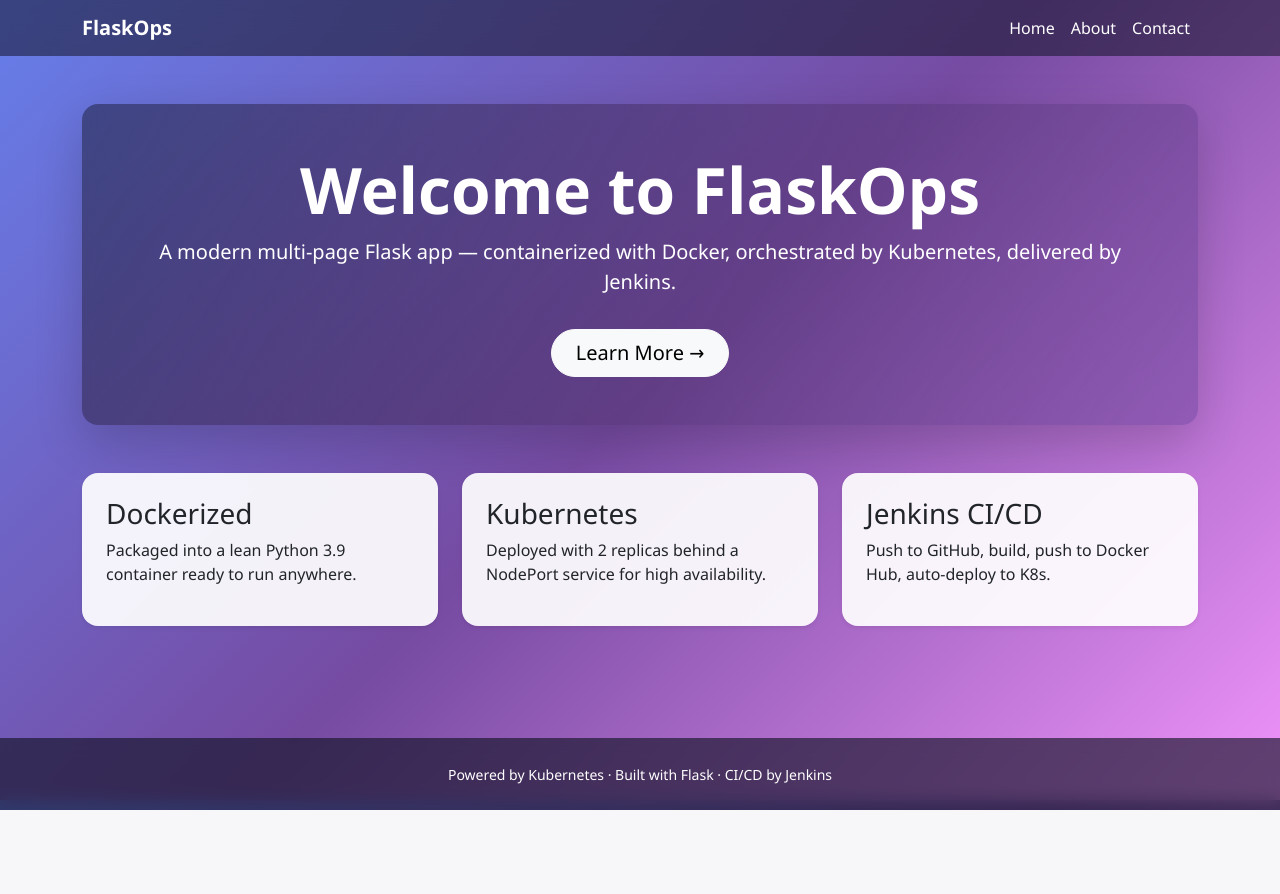
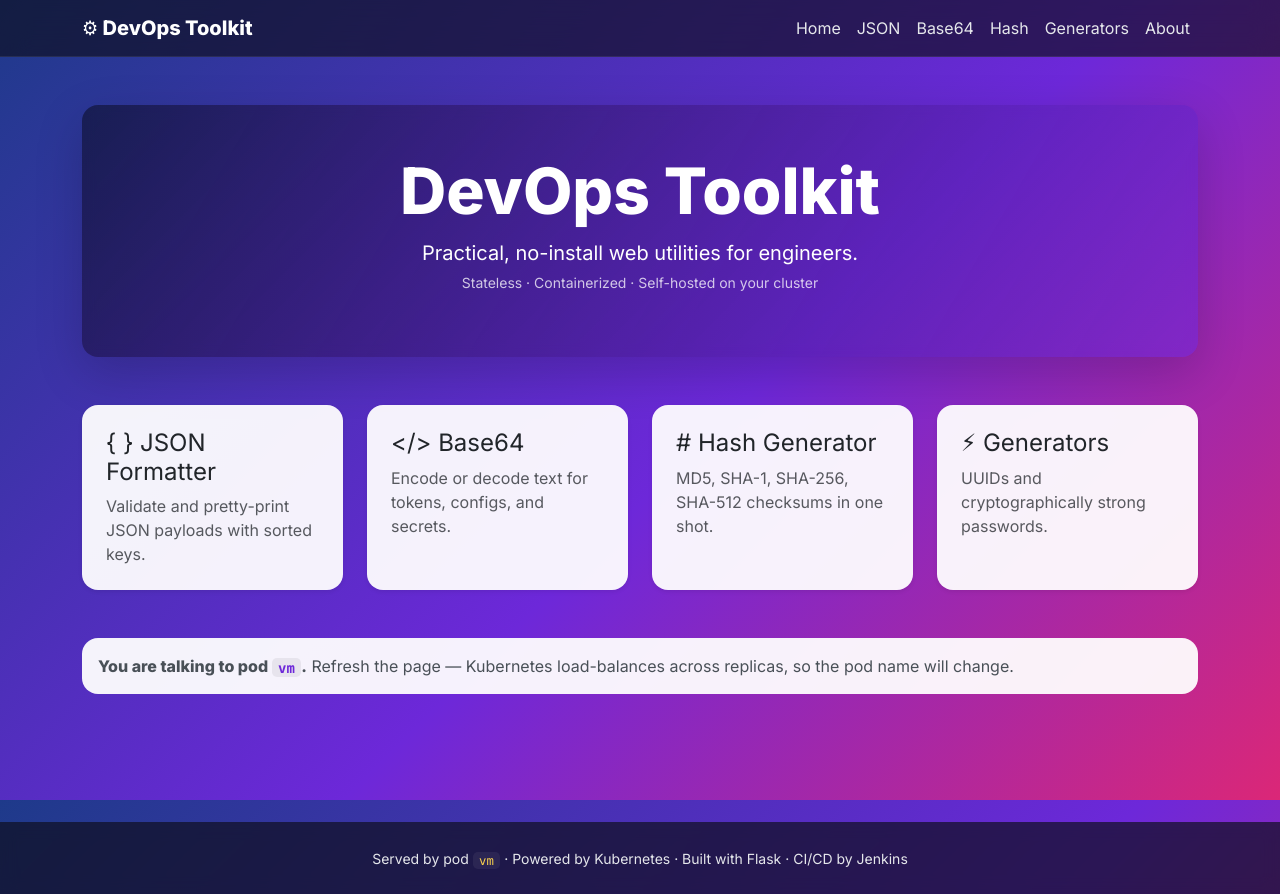
Before and after one commit to naveenkm21/pbl-7-cicd, a Flask app: page / in a window 1280 px wide. Before the commit the page ends 810 px from the top, so only its background shows below. Run offline with Flask 3, Linux system fonts and the light colour scheme.

Commit message:
Rebuild as DevOps Toolkit (JSON, Base64, Hash, UUID, Password)

```diff
--- a/app.py
+++ b/app.py
@@ -1,26 +1,105 @@
+import base64
+import hashlib
+import json
+import secrets
+import string
+import socket
+import uuid
 from flask import Flask, render_template, request
 
 app = Flask(__name__)
+
+POD_NAME = socket.gethostname()
+
+
+@app.context_processor
+def inject_pod():
+    return {"pod_name": POD_NAME}
+
 
 @app.route("/")
 def home():
     return render_template("home.html", title="Home")
 
+
+@app.route("/json", methods=["GET", "POST"])
+def json_tool():
+    formatted = error = None
+    raw = ""
+    if request.method == "POST":
+        raw = request.form.get("payload", "")
+        try:
+            parsed = json.loads(raw)
+            formatted = json.dumps(parsed, indent=2, sort_keys=True)
+        except json.JSONDecodeError as e:
+            error = f"Invalid JSON: {e}"
+    return render_template("json_tool.html", title="JSON Formatter",
+                           formatted=formatted, error=error, raw=raw)
+
+
+@app.route("/base64", methods=["GET", "POST"])
+def base64_tool():
+    output = error = None
+    raw = ""
+    mode = "encode"
+    if request.method == "POST":
+        raw = request.form.get("payload", "")
+        mode = request.form.get("mode", "encode")
+        try:
+            if mode == "encode":
+                output = base64.b64encode(raw.encode("utf-8")).decode("ascii")
+            else:
+                output = base64.b64decode(raw.encode("ascii")).decode("utf-8")
+        except Exception as e:
+            error = f"Failed to {mode}: {e}"
+    return render_template("base64_tool.html", title="Base64 Tool",
+                           output=output, error=error, raw=raw, mode=mode)
+
+
+@app.route("/hash", methods=["GET", "POST"])
+def hash_tool():
+    results = None
+    raw = ""
+    if request.method == "POST":
+        raw = request.form.get("payload", "")
+        data = raw.encode("utf-8")
+        results = {
+            "MD5": hashlib.md5(data).hexdigest(),
+            "SHA-1": hashlib.sha1(data).hexdigest(),
+            "SHA-256": hashlib.sha256(data).hexdigest(),
+            "SHA-512": hashlib.sha512(data).hexdigest(),
+        }
+    return render_template("hash_tool.html", title="Hash Generator",
+                           results=results, raw=raw)
+
+
+@app.route("/generators", methods=["GET", "POST"])
+def generators():
+    uuids = []
+    password = None
+    length = 16
+    if request.method == "POST":
+        action = request.form.get("action")
+        if action == "uuid":
+            count = max(1, min(int(request.form.get("count", 5)), 50))
+            uuids = [str(uuid.uuid4()) for _ in range(count)]
+        elif action == "password":
+            length = max(8, min(int(request.form.get("length", 16)), 64))
+            alphabet = string.ascii_letters + string.digits + "!@#$%^&*()-_=+"
+            password = "".join(secrets.choice(alphabet) for _ in range(length))
+    return render_template("generators.html", title="Generators",
+                           uuids=uuids, password=password, length=length)
+
+
 @app.route("/about")
 def about():
     return render_template("about.html", title="About")
 
-@app.route("/contact", methods=["GET", "POST"])
-def contact():
-    message = None
-    if request.method == "POST":
-        name = request.form.get("name", "Friend")
-        message = f"Thanks, {name}! Your message has been received."
-    return render_template("contact.html", title="Contact", message=message)
 
 @app.route("/health")
 def health():
-    return {"status": "ok"}, 200
+    return {"status": "ok", "pod": POD_NAME}, 200
+
 
 if __name__ == "__main__":
     app.run(host="0.0.0.0", port=5000)
--- a/static/css/style.css
+++ b/static/css/style.css
@@ -1,53 +1,88 @@
 body {
     min-height: 100vh;
-    background: linear-gradient(135deg, #667eea 0%, #764ba2 50%, #f093fb 100%);
+    background: linear-gradient(135deg, #1e3a8a 0%, #6d28d9 55%, #db2777 100%);
     background-attachment: fixed;
-    font-family: 'Segoe UI', Tahoma, sans-serif;
-    color: #2c2c54;
+    font-family: 'Inter', 'Segoe UI', Tahoma, sans-serif;
+    color: #1f2937;
+}
+
+.mono {
+    font-family: 'JetBrains Mono', Consolas, monospace;
+    font-size: 0.92rem;
 }
 
 .glass-nav {
-    background: rgba(20, 20, 40, 0.55) !important;
-    backdrop-filter: blur(12px);
-    -webkit-backdrop-filter: blur(12px);
+    background: rgba(15, 15, 30, 0.65) !important;
+    backdrop-filter: blur(14px);
+    -webkit-backdrop-filter: blur(14px);
+    border-bottom: 1px solid rgba(255,255,255,0.08);
 }
-
 .glass-nav .nav-link {
-    color: #fff !important;
+    color: #e5e7eb !important;
     transition: 0.2s;
 }
 .glass-nav .nav-link:hover {
-    color: #ffd700 !important;
+    color: #fcd34d !important;
     transform: translateY(-2px);
 }
+.navbar-brand { color: #fff !important; }
 
 .hero {
-    background: linear-gradient(120deg, rgba(0,0,0,0.4), rgba(118,75,162,0.6));
+    background: linear-gradient(120deg, rgba(0,0,0,0.45), rgba(109,40,217,0.55));
     backdrop-filter: blur(6px);
 }
 
 .feature-card,
 .glass-card {
-    background: rgba(255,255,255,0.92);
+    background: rgba(255,255,255,0.94);
     border: none;
     transition: transform 0.25s, box-shadow 0.25s;
 }
 .feature-card:hover {
     transform: translateY(-6px);
-    box-shadow: 0 12px 30px rgba(0,0,0,0.2) !important;
+    box-shadow: 0 14px 32px rgba(0,0,0,0.22) !important;
 }
 
 .btn-primary {
-    background: linear-gradient(135deg, #667eea, #764ba2);
+    background: linear-gradient(135deg, #6d28d9, #db2777);
     border: none;
 }
 .btn-primary:hover {
-    background: linear-gradient(135deg, #764ba2, #667eea);
+    background: linear-gradient(135deg, #db2777, #6d28d9);
+}
+
+.btn-outline-primary {
+    border-color: #6d28d9;
+    color: #6d28d9;
+}
+.btn-check:checked + .btn-outline-primary {
+    background: #6d28d9;
+    border-color: #6d28d9;
+    color: #fff;
+}
+
+.output-box {
+    background: #0f172a;
+    color: #e2e8f0;
+    padding: 1rem 1.25rem;
+    border-radius: 0.75rem;
+    overflow-x: auto;
+    white-space: pre-wrap;
+    word-break: break-all;
+}
+.output-box td { color: #e2e8f0; padding: 0.35rem 0.5rem; }
+
+code {
+    background: rgba(0,0,0,0.06);
+    padding: 0.1rem 0.4rem;
+    border-radius: 0.3rem;
+    color: #6d28d9;
 }
 
 .footer-glass {
-    background: rgba(20, 20, 40, 0.65);
-    color: #fff;
+    background: rgba(15, 15, 30, 0.7);
+    color: #e5e7eb;
     backdrop-filter: blur(8px);
     margin-top: 4rem;
 }
+.footer-glass code { color: #fcd34d; background: rgba(255,255,255,0.06); }
--- a/templates/base.html
+++ b/templates/base.html
@@ -3,22 +3,26 @@
 <head>
     <meta charset="UTF-8">
     <meta name="viewport" content="width=device-width, initial-scale=1.0">
-    <title>{{ title }} | Flask K8s Lab</title>
+    <title>{{ title }} | DevOps Toolkit</title>
     <link href="https://cdn.jsdelivr.net/npm/bootstrap@5.3.2/dist/css/bootstrap.min.css" rel="stylesheet">
+    <link href="https://fonts.googleapis.com/css2?family=Inter:wght@400;600;800&family=JetBrains+Mono&display=swap" rel="stylesheet">
     <link rel="stylesheet" href="{{ url_for('static', filename='css/style.css') }}">
 </head>
 <body>
 <nav class="navbar navbar-expand-lg navbar-dark glass-nav sticky-top">
     <div class="container">
-        <a class="navbar-brand fw-bold" href="/">FlaskOps</a>
+        <a class="navbar-brand fw-bold" href="/">&#9881;&nbsp;DevOps Toolkit</a>
         <button class="navbar-toggler" type="button" data-bs-toggle="collapse" data-bs-target="#nav">
             <span class="navbar-toggler-icon"></span>
         </button>
         <div class="collapse navbar-collapse" id="nav">
             <ul class="navbar-nav ms-auto">
                 <li class="nav-item"><a class="nav-link" href="/">Home</a></li>
+                <li class="nav-item"><a class="nav-link" href="/json">JSON</a></li>
+                <li class="nav-item"><a class="nav-link" href="/base64">Base64</a></li>
+                <li class="nav-item"><a class="nav-link" href="/hash">Hash</a></li>
+                <li class="nav-item"><a class="nav-link" href="/generators">Generators</a></li>
                 <li class="nav-item"><a class="nav-link" href="/about">About</a></li>
-                <li class="nav-item"><a class="nav-link" href="/contact">Contact</a></li>
             </ul>
         </div>
     </div>
@@ -29,7 +33,10 @@
 </main>
 
 <footer class="text-center py-4 footer-glass">
-    <small>Powered by Kubernetes &middot; Built with Flask &middot; CI/CD by Jenkins</small>
+    <small>
+        Served by pod <code>{{ pod_name }}</code> &middot;
+        Powered by Kubernetes &middot; Built with Flask &middot; CI/CD by Jenkins
+    </small>
 </footer>
 
 <script src="https://cdn.jsdelivr.net/npm/bootstrap@5.3.2/dist/js/bootstrap.bundle.min.js"></script>
--- a/templates/home.html
+++ b/templates/home.html
@@ -1,29 +1,48 @@
 {% extends "base.html" %}
 {% block content %}
 <div class="hero text-center text-white p-5 rounded-4 shadow-lg mb-5">
-    <h1 class="display-3 fw-bold">Welcome to FlaskOps</h1>
-    <p class="lead">A modern multi-page Flask app &mdash; containerized with Docker, orchestrated by Kubernetes, delivered by Jenkins.</p>
-    <a href="/about" class="btn btn-light btn-lg rounded-pill px-4 mt-3">Learn More &rarr;</a>
+    <h1 class="display-3 fw-bold">DevOps Toolkit</h1>
+    <p class="lead mb-1">Practical, no-install web utilities for engineers.</p>
+    <p class="small opacity-75">Stateless &middot; Containerized &middot; Self-hosted on your cluster</p>
 </div>
 
 <div class="row g-4">
-    <div class="col-md-4">
-        <div class="card feature-card h-100 p-4 rounded-4 shadow-sm">
-            <h3>Dockerized</h3>
-            <p>Packaged into a lean Python 3.9 container ready to run anywhere.</p>
-        </div>
+    <div class="col-md-6 col-lg-3">
+        <a href="/json" class="text-decoration-none text-reset">
+            <div class="card feature-card h-100 p-4 rounded-4 shadow-sm">
+                <h4>{ } JSON Formatter</h4>
+                <p class="mb-0 text-muted">Validate and pretty-print JSON payloads with sorted keys.</p>
+            </div>
+        </a>
     </div>
-    <div class="col-md-4">
-        <div class="card feature-card h-100 p-4 rounded-4 shadow-sm">
-            <h3>Kubernetes</h3>
-            <p>Deployed with 2 replicas behind a NodePort service for high availability.</p>
-        </div>
+    <div class="col-md-6 col-lg-3">
+        <a href="/base64" class="text-decoration-none text-reset">
+            <div class="card feature-card h-100 p-4 rounded-4 shadow-sm">
+                <h4>&lt;/&gt; Base64</h4>
+                <p class="mb-0 text-muted">Encode or decode text for tokens, configs, and secrets.</p>
+            </div>
+        </a>
     </div>
-    <div class="col-md-4">
-        <div class="card feature-card h-100 p-4 rounded-4 shadow-sm">
-            <h3>Jenkins CI/CD</h3>
-            <p>Push to GitHub, build, push to Docker Hub, auto-deploy to K8s.</p>
-        </div>
+    <div class="col-md-6 col-lg-3">
+        <a href="/hash" class="text-decoration-none text-reset">
+            <div class="card feature-card h-100 p-4 rounded-4 shadow-sm">
+                <h4>#&nbsp;Hash Generator</h4>
+                <p class="mb-0 text-muted">MD5, SHA-1, SHA-256, SHA-512 checksums in one shot.</p>
+            </div>
+        </a>
+    </div>
+    <div class="col-md-6 col-lg-3">
+        <a href="/generators" class="text-decoration-none text-reset">
+            <div class="card feature-card h-100 p-4 rounded-4 shadow-sm">
+                <h4>&#9889; Generators</h4>
+                <p class="mb-0 text-muted">UUIDs and cryptographically strong passwords.</p>
+            </div>
+        </a>
     </div>
 </div>
+
+<div class="alert alert-light glass-card mt-5 rounded-4 border-0">
+    <strong>You are talking to pod <code>{{ pod_name }}</code>.</strong>
+    Refresh the page &mdash; Kubernetes load-balances across replicas, so the pod name will change.
+</div>
 {% endblock %}
```
Also changed, not shown: deployment-out.yaml (added, +47 -0 lines), templates/about.html (+20 -15 lines), templates/base64_tool.html (added, +23 -0 lines), templates/contact.html (deleted, +0 -26 lines), templates/generators.html (added, +45 -0 lines), templates/hash_tool.html (added, +25 -0 lines), templates/json_tool.html (added, +17 -0 lines).
